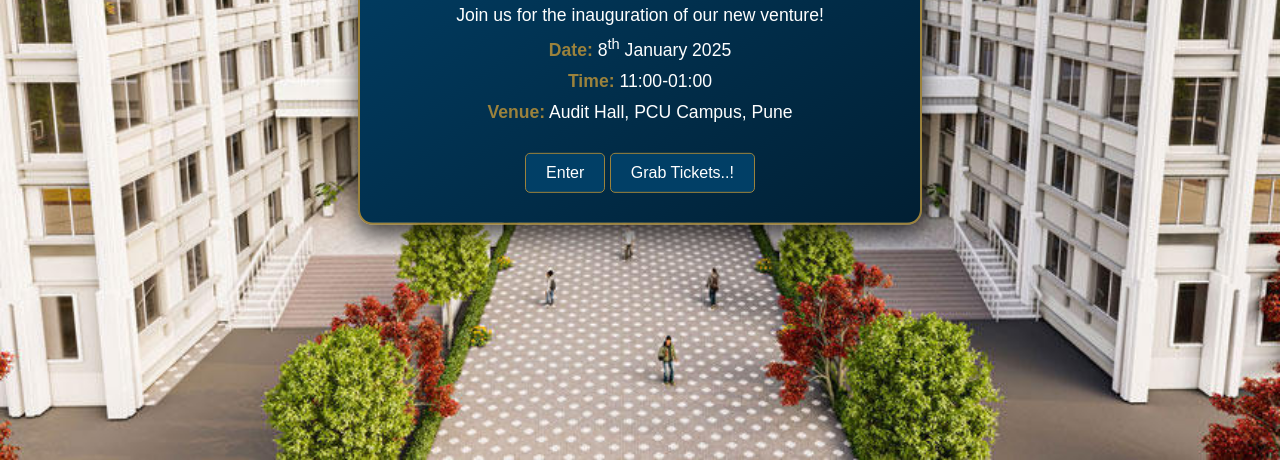
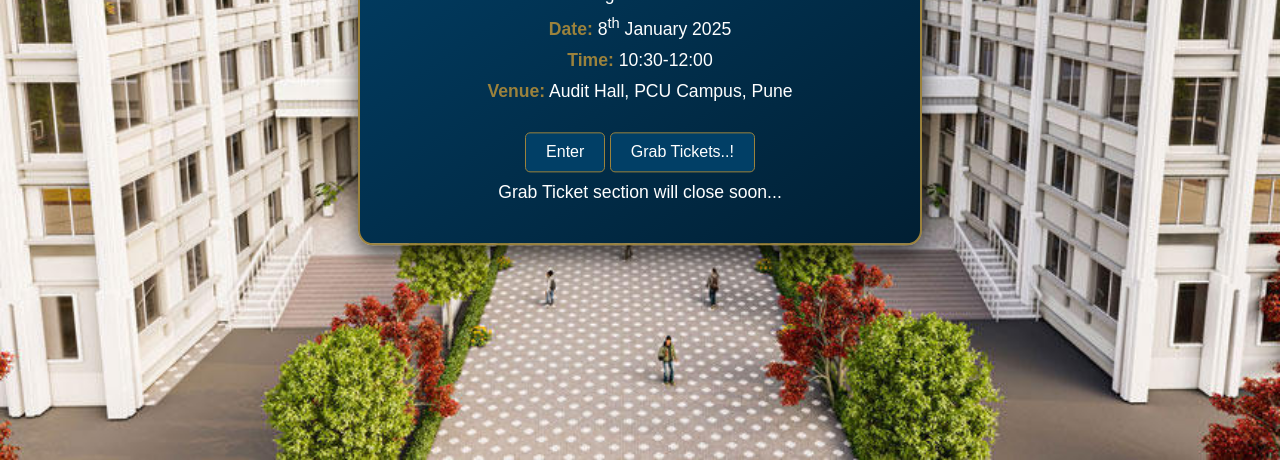
Before and after one commit to samarth3101/pcu-acm, a plain HTML site: page index.html in a window 1280 px wide. Shown: the part 340-800 px from the top of the page. Drawn offline with nearby package versions, Linux system fonts and the light colour scheme; a script that the page names is missing.

Commit message:
minor change

```diff
--- a/index.html
+++ b/index.html
@@ -16,10 +16,11 @@
         <h1>You're Invited!</h1>
         <p>Join us for the inauguration of our new venture!</p>
         <p><strong>Date:</strong> 8<sup>th</sup> January 2025</p>
-        <p><strong>Time:</strong> 11:00-01:00</p>
+        <p><strong>Time:</strong> 10:30-12:00</p>
         <p><strong>Venue:</strong> Audit Hall, PCU Campus, Pune</p>
         <button class="close-btn" onclick="closePopup()">Enter</button>
         <button class="ticket-btn" onclick="showTicketForm()">Grab Tickets..!</button>
+        <p>Grab Ticket section will close soon...</p>
     </div>
 
     <!-- Ticket Form -->
```
